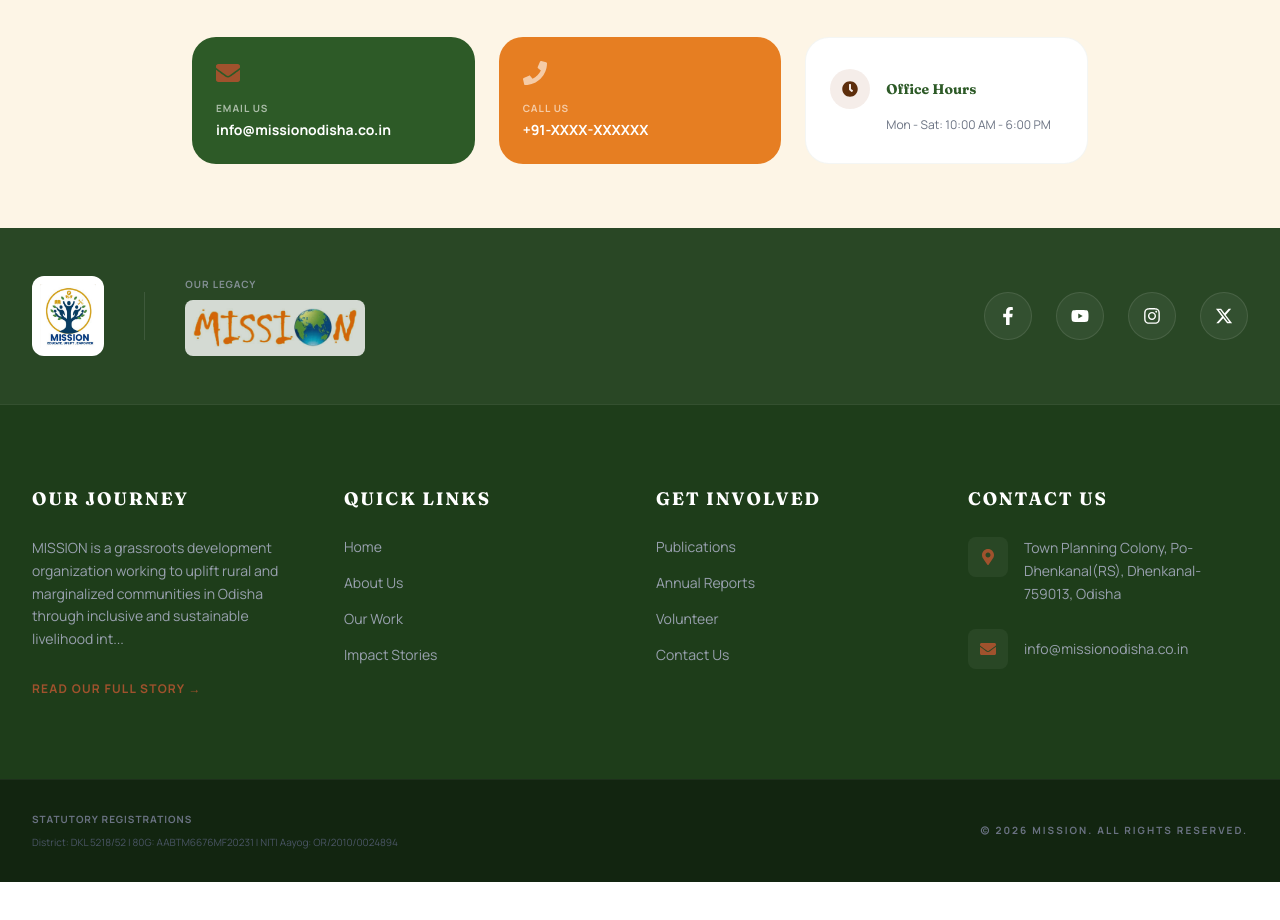
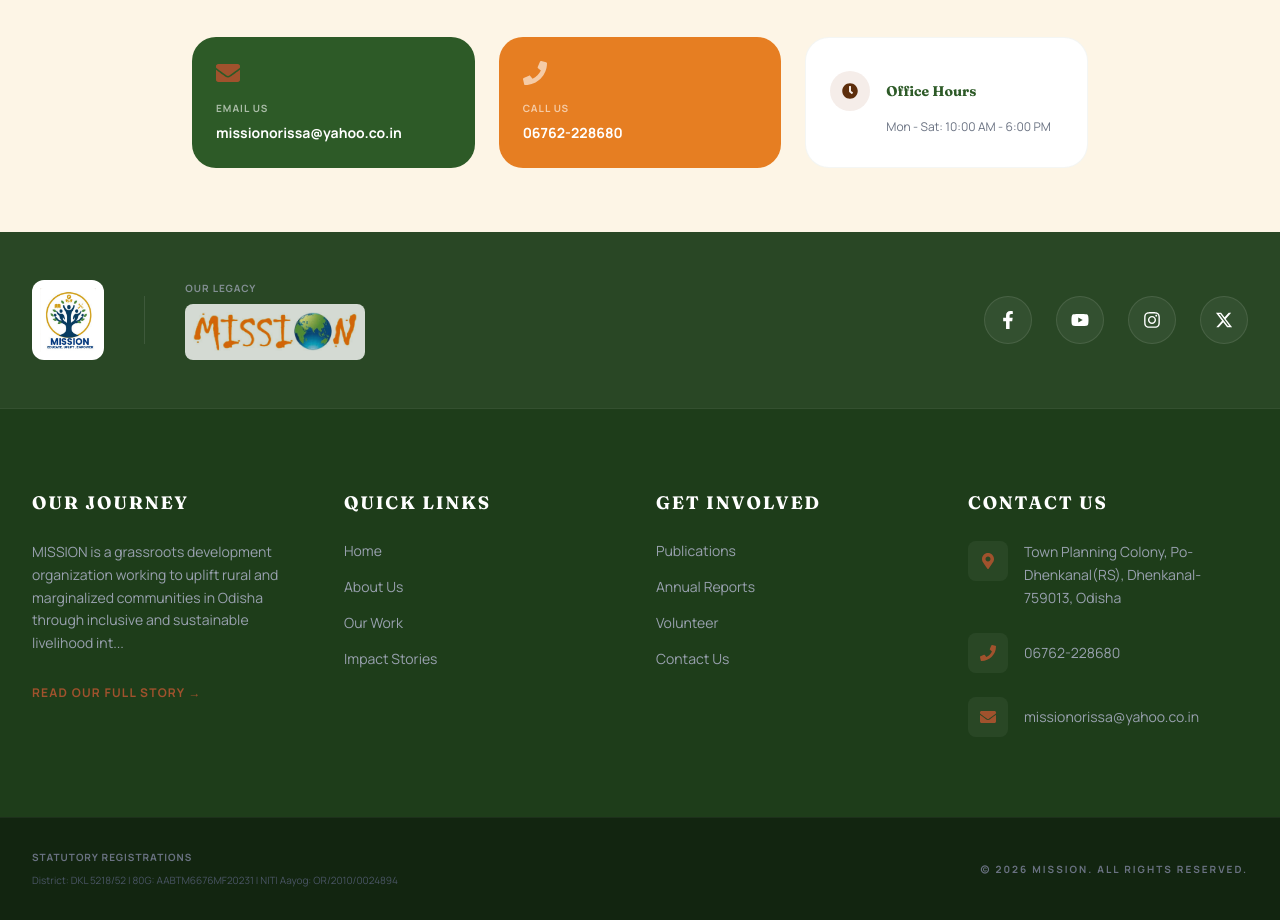
Before and after one commit to anisthdev/mission-ngo, a React (Vite) app: page /contact in a window 1280 px wide. Shown: the part 880-1800 px from the top of the page. Before the commit the page ends 1762 px from the top, so only its background shows below. Built offline with nearby package versions, Linux system fonts and the light colour scheme.

Commit message:
feat: update contact info and social media brand hover colors

```diff
--- a/src/components/Footer.jsx
+++ b/src/components/Footer.jsx
@@ -51,7 +51,7 @@ const Footer = () => {
               href={organizationInfo.contacts.socialMedia.facebook}
               target="_blank"
               rel="noopener noreferrer"
-              className="w-12 h-12 bg-white/5 border border-white/10 rounded-full flex items-center justify-center hover:bg-accent hover:border-accent transition-all duration-300 text-white"
+              className="w-12 h-12 bg-white/5 border border-white/10 rounded-full flex items-center justify-center hover:bg-[#1877F2] hover:border-[#1877F2] transition-all duration-300 text-white"
               aria-label="Facebook"
             >
               <FaFacebookF size={18} />
@@ -60,7 +60,7 @@ const Footer = () => {
               href={organizationInfo.contacts.socialMedia.youtube}
               target="_blank"
               rel="noopener noreferrer"
-              className="w-12 h-12 bg-white/5 border border-white/10 rounded-full flex items-center justify-center hover:bg-accent hover:border-accent transition-all duration-300 text-white"
+              className="w-12 h-12 bg-white/5 border border-white/10 rounded-full flex items-center justify-center hover:bg-[#FF0000] hover:border-[#FF0000] transition-all duration-300 text-white"
               aria-label="YouTube"
             >
               <FaYoutube size={18} />
@@ -69,7 +69,7 @@ const Footer = () => {
               href={organizationInfo.contacts.socialMedia.instagram}
               target="_blank"
               rel="noopener noreferrer"
-              className="w-12 h-12 bg-white/5 border border-white/10 rounded-full flex items-center justify-center hover:bg-accent hover:border-accent transition-all duration-300 text-white"
+              className="w-12 h-12 bg-white/5 border border-white/10 rounded-full flex items-center justify-center hover:bg-[#E4405F] hover:border-[#E4405F] transition-all duration-300 text-white"
               aria-label="Instagram"
             >
               <FaInstagram size={18} />
@@ -78,7 +78,7 @@ const Footer = () => {
               href={organizationInfo.contacts.socialMedia.x}
               target="_blank"
               rel="noopener noreferrer"
-              className="w-12 h-12 bg-white/5 border border-white/10 rounded-full flex items-center justify-center hover:bg-accent hover:border-accent transition-all duration-300 text-white"
+              className="w-12 h-12 bg-white/5 border border-white/10 rounded-full flex items-center justify-center hover:bg-[#000000] hover:border-[#000000] transition-all duration-300 text-white"
               aria-label="X (Twitter)"
             >
               <FaXTwitter size={18} />
@@ -157,10 +157,18 @@ const Footer = () => {
               </div>
               <div className="flex items-center space-x-4">
                 <div className="w-10 h-10 bg-white/5 rounded-lg flex items-center justify-center text-secondary-light flex-shrink-0">
+                  <FaPhone size={16} />
+                </div>
+                <a href={`tel:${organizationInfo.contacts.phone}`} className="text-gray-400 hover:text-secondary-light transition-colors">
+                  {organizationInfo.contacts.phone}
+                </a>
+              </div>
+              <div className="flex items-center space-x-4">
+                <div className="w-10 h-10 bg-white/5 rounded-lg flex items-center justify-center text-secondary-light flex-shrink-0">
                   <FaEnvelope size={16} />
                 </div>
-                <a href="mailto:info@missionodisha.co.in" className="text-gray-400 hover:text-secondary-light transition-colors">
-                  info@missionodisha.co.in
+                <a href={`mailto:${organizationInfo.contacts.email}`} className="text-gray-400 hover:text-secondary-light transition-colors">
+                  {organizationInfo.contacts.email}
                 </a>
               </div>
             </div>
--- a/src/data/organizationData.js
+++ b/src/data/organizationData.js
@@ -59,6 +59,8 @@ export const organizationInfo = {
         lng: null
       }
     ],
+    phone: "06762-228680",
+    email: "missionorissa@yahoo.co.in",
     socialMedia: {
       facebook: "https://www.facebook.com/profile.php?id=100009801392845",
       youtube: "https://www.youtube.com/@missionwebodisha",
--- a/src/pages/Contact.jsx
+++ b/src/pages/Contact.jsx
@@ -78,12 +78,12 @@ const Contact = () => {
                   <div className="p-6 bg-primary rounded-3xl text-white">
                     <FaEnvelope className="text-secondary-light text-2xl mb-4" />
                     <p className="text-[10px] font-bold uppercase tracking-widest text-white/60 mb-1">Email Us</p>
-                    <p className="font-bold text-sm">info@missionodisha.co.in</p>
+                    <a href={`mailto:${organizationInfo.contacts.email}`} className="font-bold text-sm hover:text-secondary-light transition-colors">{organizationInfo.contacts.email}</a>
                   </div>
                   <div className="p-6 bg-accent rounded-3xl text-white">
                     <FaPhone className="text-white/60 text-2xl mb-4" />
                     <p className="text-[10px] font-bold uppercase tracking-widest text-white/60 mb-1">Call Us</p>
-                    <p className="font-bold text-sm">+91-XXXX-XXXXXX</p>
+                    <a href={`tel:${organizationInfo.contacts.phone}`} className="font-bold text-sm hover:text-white/80 transition-colors">{organizationInfo.contacts.phone}</a>
                   </div>
                   <div className="p-6 bg-white rounded-3xl border border-primary/5 flex flex-col justify-center">
                     <div className="flex items-center gap-4 mb-2">
```
